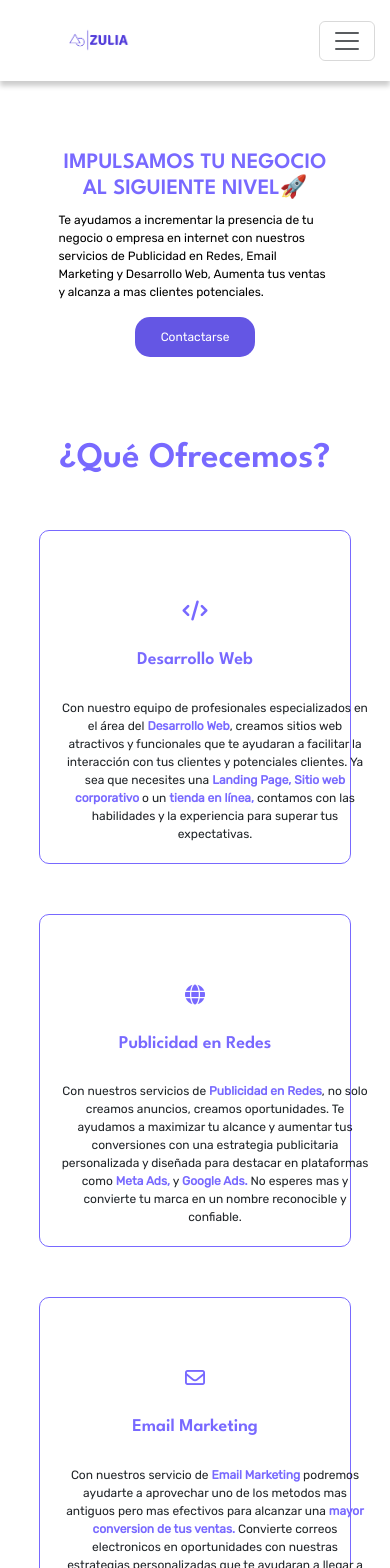
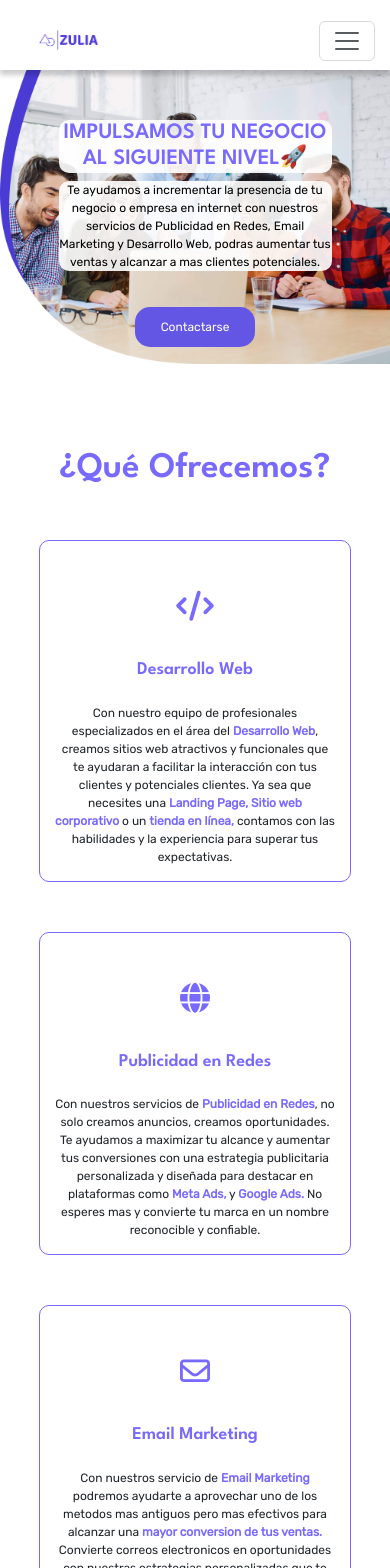
Before and after one commit to MaikolReyes/Zulia-Marketing-Digital, a React (Vite) app: page / in a window 390 px wide. Shown: the top 1568 px of the page. Built offline with nearby package versions, Linux system fonts and the light colour scheme.

Commit message:
Ultimos cambios

```diff
--- a/src/sections/Planes.tsx
+++ b/src/sections/Planes.tsx
@@ -3,7 +3,7 @@ export const Planes = () => {
     return (
         <>
             <div data-aos='fade-up'>
-                <h2 className="titlePlanes" id="precios">Nuestros Servicios</h2>
+                <h2 className="titlePlanes" id="precios">Nuestros Servicios:</h2>
             </div>
 
             <div id="carouselExampleIndicators" className="carousel slide mt-5">
--- a/src/sections/Principal.tsx
+++ b/src/sections/Principal.tsx
@@ -9,7 +9,7 @@ export const Principal = () => {
             <div className='containerHero' id='inicio'>
                 <div className='containerHeroText animate__animated animate__backInLeft'>
                     <h2 className='titleHero'>Impulsamos tu negocio al siguiente nivel🚀</h2>
-                    <p className='parrafoHero'>Te ayudamos a incrementar la presencia de tu negocio o empresa en internet con nuestros servicios de Publicidad en Redes, Email Marketing y Desarrollo Web, Aumenta tus ventas y alcanza a mas clientes potenciales.
+                    <p className='parrafoHero'>Te ayudamos a incrementar la presencia de tu negocio o empresa en internet con nuestros servicios de Publicidad en Redes, Email Marketing y Desarrollo Web, podras aumentar tus ventas y alcanzar a mas clientes potenciales.
                     </p>
                     <a id='text' className='buttonHero btn animate__animated animate__backInLeft' href='https://wa.me/message/X65MZULZJUFYL1' target='_blank'>Contactarse</a>
                 </div>
--- a/src/sections/Servicios.tsx
+++ b/src/sections/Servicios.tsx
@@ -10,7 +10,7 @@ export const Servicios = () => {
 
                 <div className="services card">
 
-                    <p className="icon-image" >
+                    <p >
                         <i className="fa-solid fa-code icono"></i>
                     </p>
                     <div className="containerTextServices" >
@@ -23,7 +23,7 @@ export const Servicios = () => {
                 </div>
 
                 <div className="services card">
-                    <p className="icon-image">
+                    <p>
                         <i className="icon fa-solid fa-globe icono"></i>
                     </p>
 
@@ -38,7 +38,7 @@ export const Servicios = () => {
                 </div>
 
                 <div className="services card">
-                    <p className="icon-image">
+                    <p>
                         <i className="fa-regular fa-envelope icono"></i>
                     </p>
 
--- a/src/styles/bases/_mediaQuerysLaptop.scss
+++ b/src/styles/bases/_mediaQuerysLaptop.scss
@@ -3,16 +3,8 @@
         font-size: 16px;
     }
 
-    .navbar {
-        height: 60px;
-    }
-
     .logo {
         width: 150px;
-    }
-
-    .heroPrincipal {
-        margin-top: 60px;
     }
 
     .titleHero {
@@ -27,16 +19,21 @@
     }
 
     .buttonHero {
-        margin-top: 0px;
+        margin-top: 30px;
         width: 150px;
         height: 50px;
         font-size: 16px;
     }
 
+    .containerServices {
+        width: 90%;
+        gap: 50px;
+    }
+
     .titleServices {
         font-size: 48px;
         margin-top: 150px;
-        margin-bottom: 100px;
+        margin-bottom: 50px;
     }
 
     .titleService {
@@ -45,7 +42,6 @@
 
     .parrafoServices {
         font-size: 14px;
-        width: 100%;
     }
 
     .icono {
@@ -55,10 +51,6 @@
     .containerAbout {
         margin-top: 100px;
         justify-items: center;
-    }
-
-    .imagenAbout {
-        width: 90%;
     }
 
     .parrafoAbout {
@@ -82,14 +74,29 @@
     }
 
     .titlePlanes {
-        font-size: 36px;
-        margin-top: 150px;
+        font-size: 48px;
+        margin-top: 50px;
+        margin-bottom: 50px;
+    }
+
+    .textDesarrollo {
+        margin-bottom: 30px;
+    }
+
+    .textPublicidad {
+        margin-bottom: 30px;
+        margin-top: 80px;
+    }
+
+    .containerPlanes {
+        gap: 80px;
     }
 
     .planes {
-        width: 320px;
-        height: 550px;
+        width: 300px;
+        height: 300px;
     }
+
 
     .card-title {
         font-size: 20px;
--- a/src/styles/bases/_mediaQuerysMobile.scss
+++ b/src/styles/bases/_mediaQuerysMobile.scss
@@ -1,35 +1,53 @@
 @media screen and (max-width:568px) {
 
     .containerHero {
-        grid-template-columns: 2fr 0fr;
+        grid-template-columns: 1fr;
     }
 
+    .heroPrincipal {
+        position: absolute;
+    }
 
+    .buttonHero {
+        margin-top: 20px;
+    }
 
     .containerHeroText {
         z-index: 1;
     }
 
-    .containerServices {
-        display: flex;
-        flex-direction: column;
-    }
+
 
     .titleHero {
-        margin-top: 150px;
+        margin-top: 120px;
         text-align: center;
+        background-color: rgb(255, 255, 255, 0.90);
+        border-radius: 10px;
     }
 
     .parrafoHero {
         margin-top: 0px;
+        background-color: rgb(255, 255, 255, 0.90);
+        border-radius: 10px;
+        text-align: center;
+    }
+
+    .titleServices {
+        margin-top: 100px;
+    }
+
+    .containerServices {
+        display: flex;
+        flex-direction: column;
+        width: 80%;
     }
 
     .services {
         text-align: center;
     }
 
-    .iconImage {
-        margin: auto;
+    .icono {
+        margin-top: 50px;
     }
 
     .containerAbout {
@@ -37,10 +55,25 @@
         flex-direction: column;
     }
 
+    .parrafoAbout {
+        width: 80%;
+    }
+
+    .textDesarrollo {
+        font-size: 26px;
+        margin-bottom: 10px;
+    }
+
     .containerPlanes {
         display: grid;
         grid-template-rows: 1fr;
     }
+
+    .planes {
+        width: 200px;
+        height: 200px;
+    }
+
 
     .checkList {
         padding-left: 0.5rem;
@@ -54,8 +87,17 @@
         width: 25%;
     }
 
+    .content {
+        margin-top: 50px;
+        width: 80vw;
+    }
+
+    // .contact-form form p {
+    //     padding: 0.5em;
+    // }
+
     .contact-wrapper>* {
-        padding: 0px;
+        padding: 5px;
     }
 
     .containerInput {
@@ -87,5 +129,3 @@
         padding-left: 1rem;
     }
 }
-
-@media screen {}
--- a/src/styles/bases/_mediaQuerysTablet.scss
+++ b/src/styles/bases/_mediaQuerysTablet.scss
@@ -2,14 +2,11 @@
 
     .logo {
         width: 100px;
+        margin-left: 20px;
     }
 
     .navbar-toggler {
         margin-right: 15px;
-    }
-
-    .navbar {
-        height: auto;
     }
 
     .navbar-nav {
@@ -32,7 +29,6 @@
 
     .titleHero {
         font-size: 22px;
-        margin-top: 100px;
     }
 
     .parrafoHero {
@@ -61,10 +57,11 @@
 
     .parrafoServices {
         font-size: 12px;
+        margin: 15px;
     }
 
     .icono {
-        font-size: 20px;
+        font-size: 30px;
     }
 
     .containerServices {
@@ -102,8 +99,8 @@
     }
 
     .titlePlanes {
-        font-size: 28px;
-        margin-top: 50px;
+        font-size: 36px;
+        margin-top: 30px;
         margin-bottom: 10px;
     }
 
```
